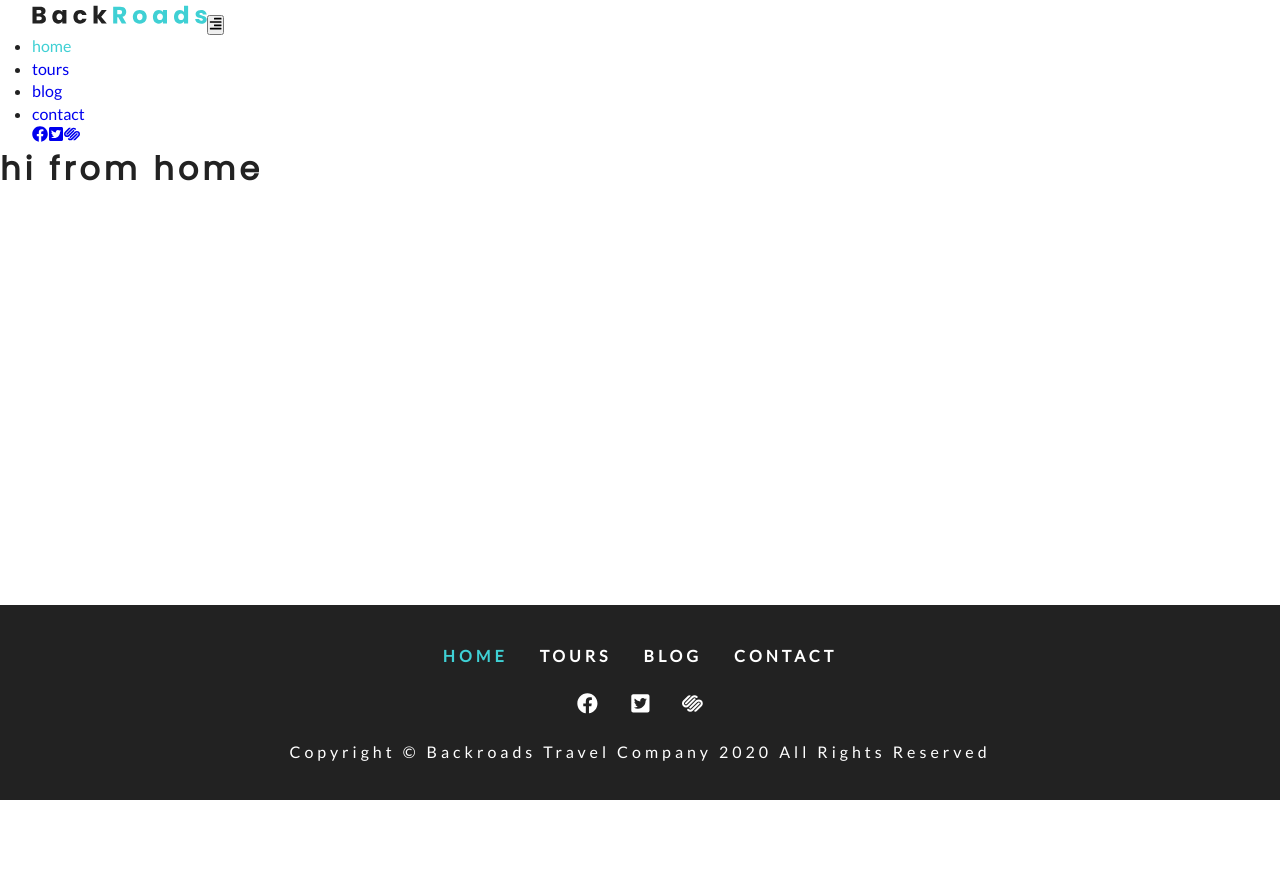
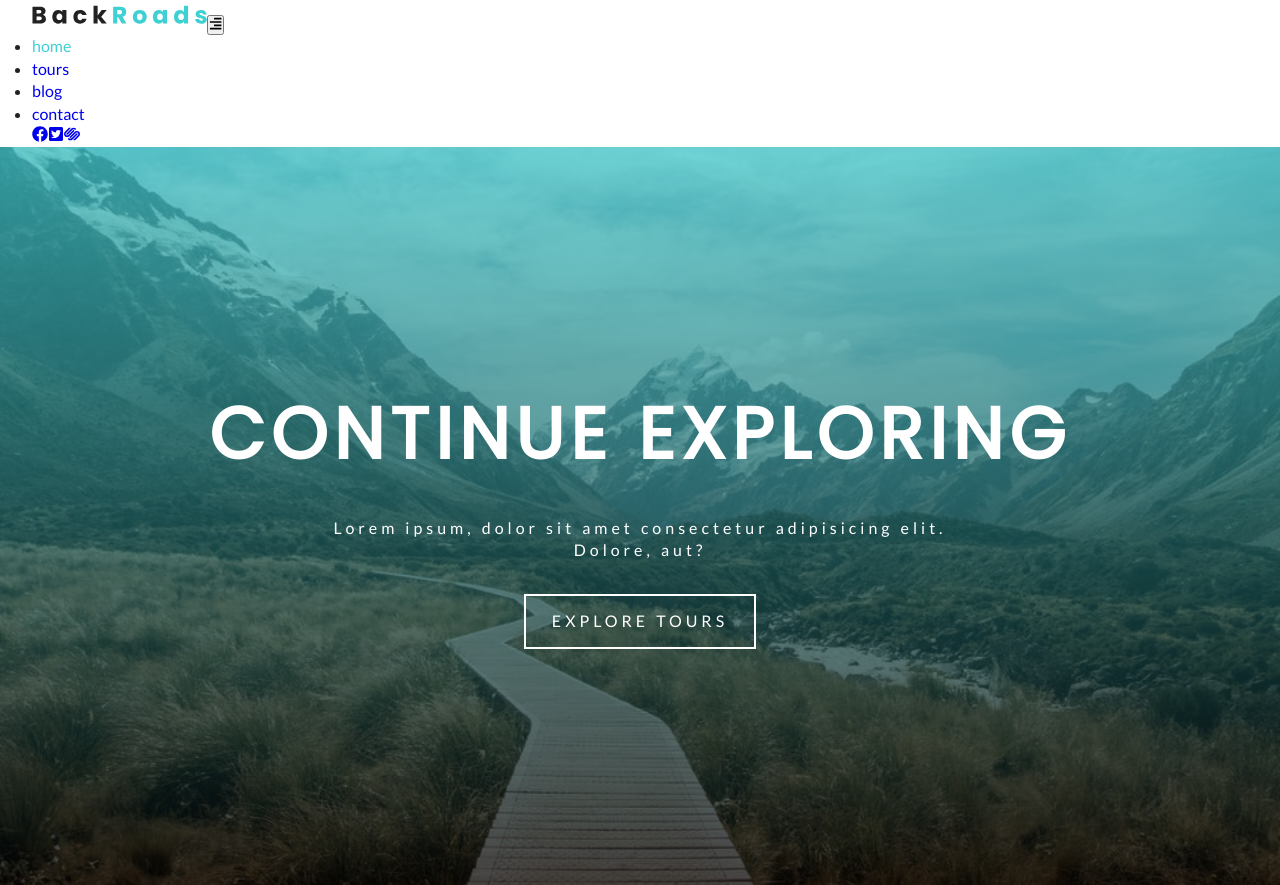
Before and after one commit to selenasiri/gatsby-backroads, a Gatsby site: page / in a window 1280 px wide. Shown: the top 885 px of the page. Before the commit the page ends 800 px from the top, so only its background shows below. Built offline with nearby package versions, Linux system fonts and the light colour scheme; Gatsby itself is replaced by a stand-in of ours.

Commit message:
error page

```diff
--- /dev/null
+++ b/src/components/Banner.js
@@ -0,0 +1,14 @@
+import React from "react"
+import styles from "../css/banner.module.css"
+
+const Banner = ({ title, info, children }) => {
+  return (
+    <div className={styles.banner}>
+      <h1>{title}</h1>
+      <p>{info}</p>
+      {children}
+    </div>
+  )
+}
+
+export default Banner
--- /dev/null
+++ b/src/components/SimpleHero.js
@@ -0,0 +1,7 @@
+import React from "react"
+
+const SimpleHero = ({ children }) => {
+  return <header className="defaultHero">{children}</header>
+}
+
+export default SimpleHero
--- a/src/pages/404.jsx
+++ b/src/pages/404.jsx
@@ -1,10 +1,19 @@
 import React from "react"
 import Layout from "../components/Layout"
+import styles from "../css/error.module.css"
+import { Link } from "gatsby"
+import Banner from "../components/Banner"
 
 const ErrorPage = () => {
   return (
     <Layout>
-      <h1>Oops we can't find the page you're looking for!</h1>
+      <header className={styles.error}>
+        <Banner title="oops it's a dead end">
+          <Link to="/" className="btn-white">
+            back to home page
+          </Link>
+        </Banner>
+      </header>
     </Layout>
   )
 }
--- a/src/pages/index.jsx
+++ b/src/pages/index.jsx
@@ -1,9 +1,21 @@
 import React from "react"
+import { Link } from "gatsby"
 import Layout from "../components/Layout"
+import SimpleHero from "../components/SimpleHero"
+import Banner from "../components/Banner"
 
 const index = () => (
   <Layout>
-    <h1>hi from home</h1>
+    <SimpleHero>
+      <Banner
+        title="continue exploring"
+        info=" Lorem ipsum, dolor sit amet consectetur adipisicing elit. Dolore, aut?"
+      >
+        <Link to="/tours" className="btn-white">
+          explore tours
+        </Link>
+      </Banner>
+    </SimpleHero>
   </Layout>
 )
 
```
